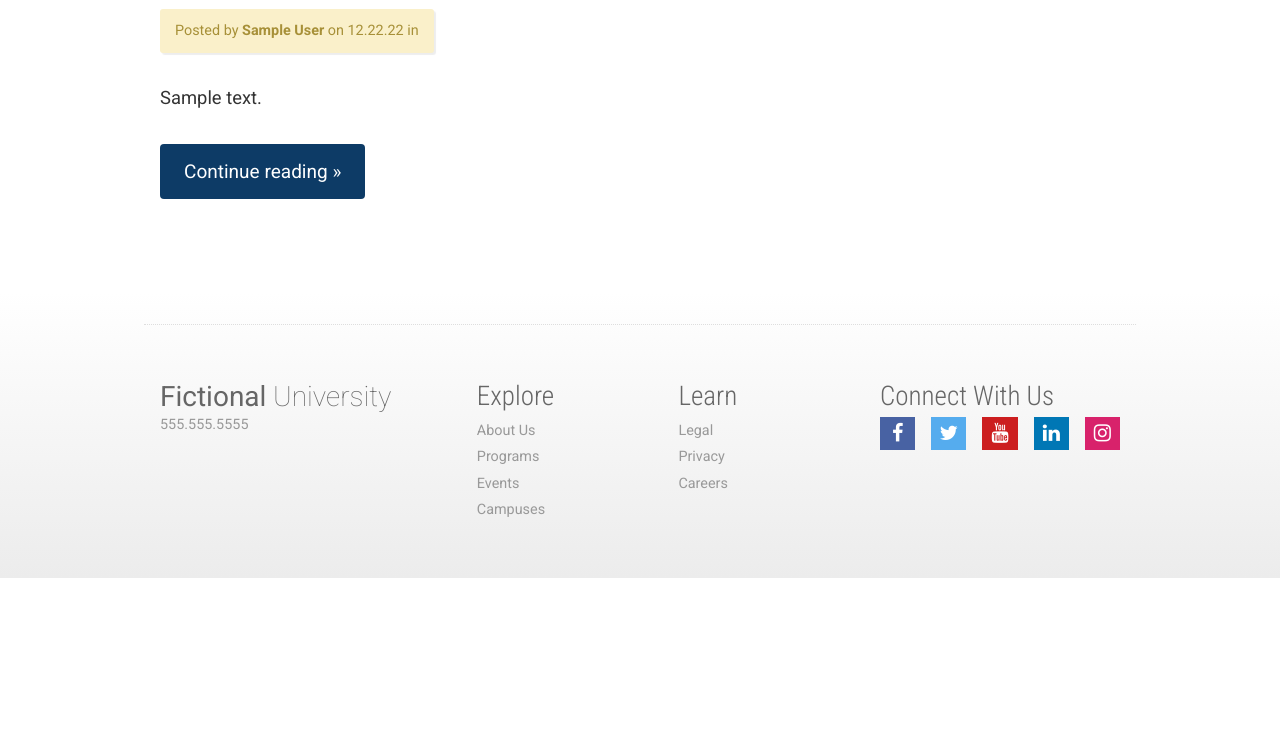
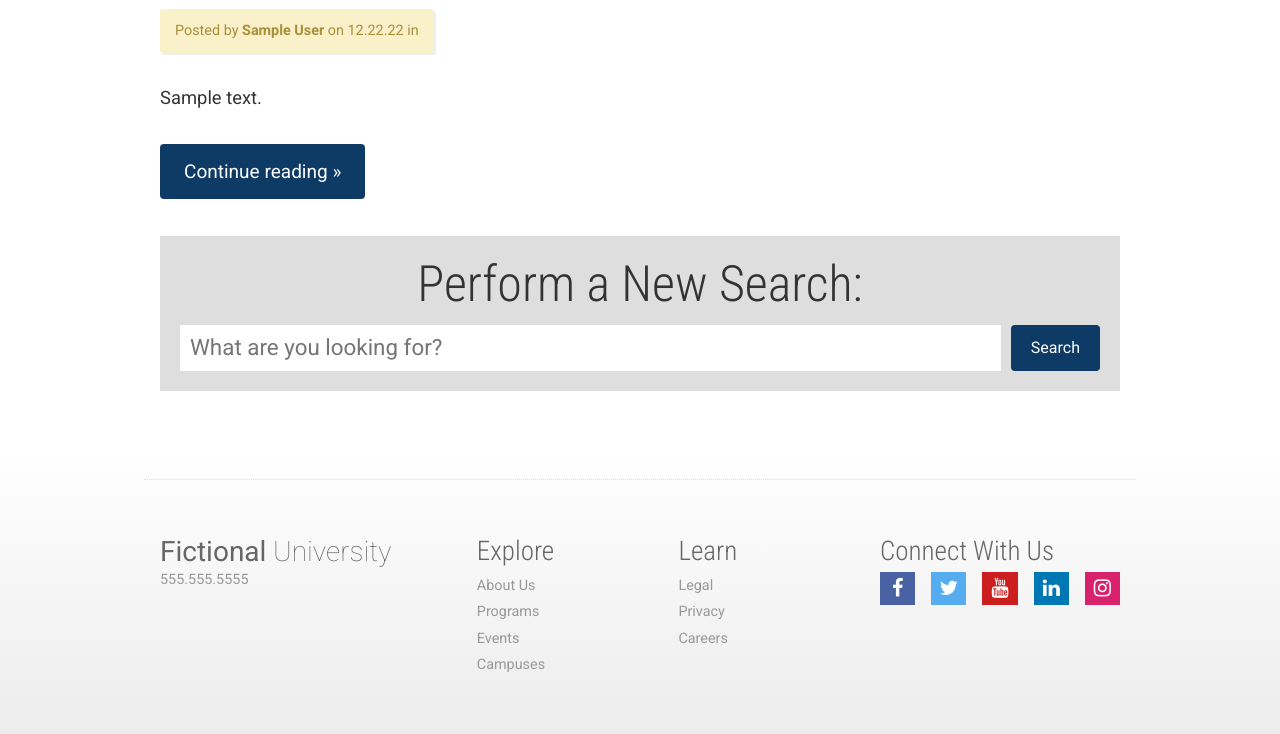
Before and after one commit to WeiJun0827/fictional-university-theme, a WordPress theme: template themes/fictional-university-theme/search.php in a window 1280 px wide. Shown: the part 458-1192 px from the top of the page. Before the commit the page ends 1036 px from the top, so only its background shows below. Run offline with PHP 8.4 and a stand-in for WordPress, Linux system fonts and the light colour scheme; the site name, menu and one post (Sample post) are stand-ins, and other content is empty; style sheets or scripts are compiled from the project's sources; some libraries are stand-ins or nearby versions.

Commit message:
💄 [Search] Add search form at the bottom of result page

```diff
--- a/themes/fictional-university-theme/search.php
+++ b/themes/fictional-university-theme/search.php
@@ -19,6 +19,8 @@ pageBanner(array(
     echo '<h2 class="headline headline--small-plus">No results match that search.</h2>';
   }
 
+  get_search_form();
+
 ?>
 
 </div>
--- /dev/null
+++ b/themes/fictional-university-theme/searchform.php
@@ -0,0 +1,7 @@
+<form class="search-form" method="get" action="<?php echo esc_url(site_url('/')); ?>">
+  <label class="headline headline--medium" for="s">Perform a New Search:</label>
+  <div class="search-form-row">
+    <input placeholder="What are you looking for?" class="s" id="s" type="search" name="s">
+    <input class="search-submit" type="submit" value="Search">
+  </div>
+</form>
```
